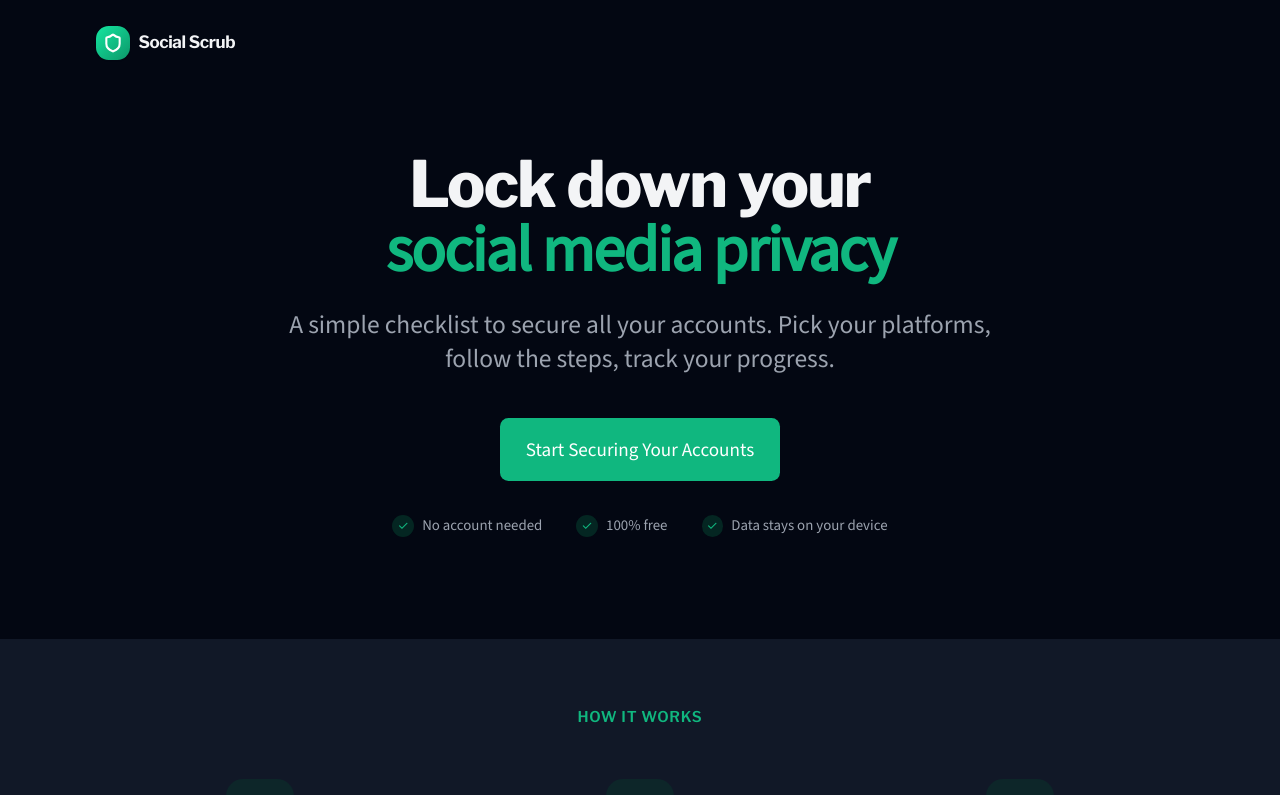
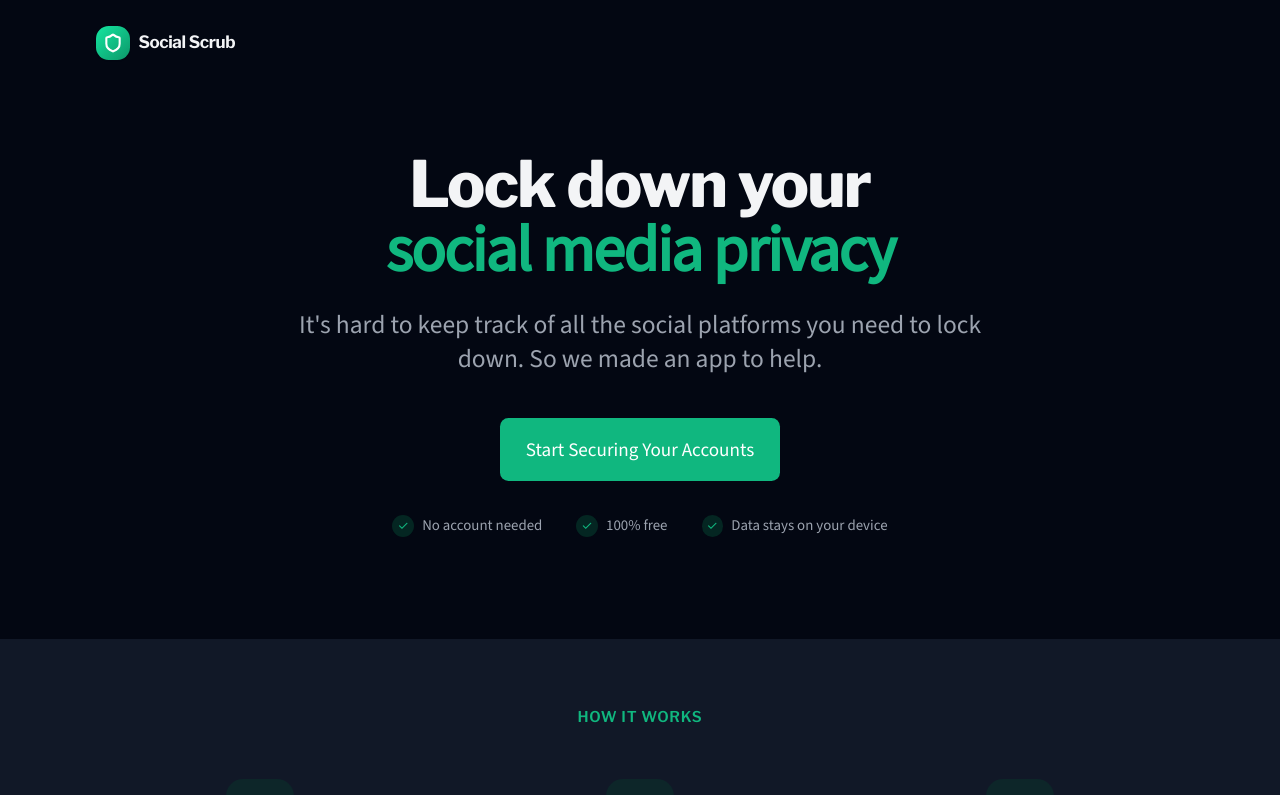
Before and after one commit to ActivistChecklist/social-scrub, a Next.js app: page / in a window 1280 px wide. Shown: the top 795 px of the page. Built offline with nearby package versions, Linux system fonts and the light colour scheme.

Commit message:
Update hero subheadline to be more relatable

```diff
--- a/src/app/page.tsx
+++ b/src/app/page.tsx
@@ -60,7 +60,7 @@ export default function Home() {
           </h1>
 
           <p className="text-xl md:text-2xl text-gray-400 mb-10 max-w-2xl mx-auto leading-relaxed">
-            A simple checklist to secure all your accounts. Pick your platforms, follow the steps, track your progress.
+            It&apos;s hard to keep track of all the social platforms you need to lock down. So we made an app to help.
           </p>
 
           <div className="flex flex-col sm:flex-row gap-4 justify-center mb-8">
```
